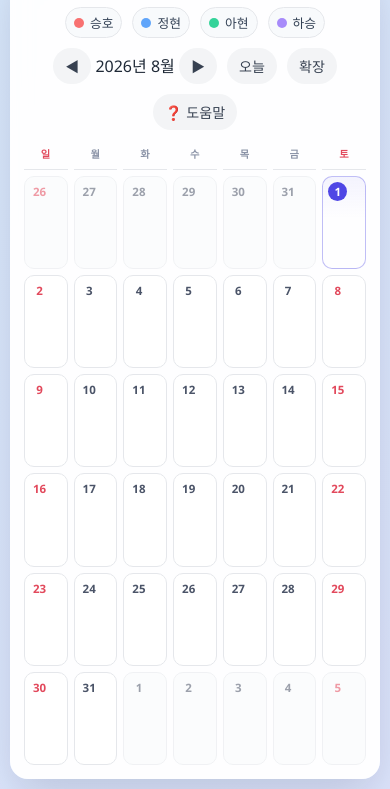
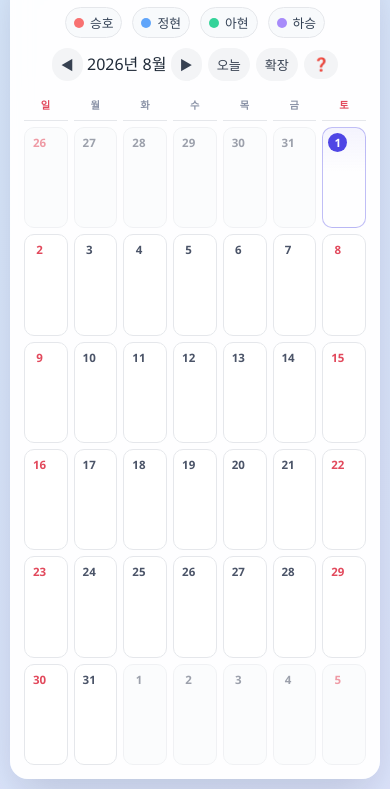
Before and after one commit to Jang1117/monthly-family, a website: page index.html in a window 390 px wide. Shown: the part 55-844 px from the top of the page. Drawn offline with Linux system fonts and the light colour scheme; no server answers.

Commit message:
Keep date nav through help button on one line on mobile (tighter spacing, icon-only help label)

```diff
--- a/index.html
+++ b/index.html
@@ -113,7 +113,9 @@
       header { flex-direction: column; align-items: stretch; gap: 10px; margin-bottom: 12px; }
       h1 { font-size: 1.4rem; text-align: center; }
       .legend { justify-content: center; }
-      .controls { justify-content: center; }
+      .controls { justify-content: center; flex-wrap: nowrap; gap: 6px; overflow-x: auto; }
+      .controls button { padding: 7px 9px; font-size: 0.82rem; }
+      .btn-label { display: none; }
       .calendar {
         overflow-x: hidden;
         overflow-y: auto;
@@ -161,7 +163,7 @@
         <button class="secondary-btn" onclick="goToday()">오늘</button>
         <button class="secondary-btn" id="expandToggleBtn" onclick="toggleExpand()">확장</button>
         <button class="primary-btn" id="addEventBtn" onclick="openModal(formatDateKey(currentDate))">+ 일정 추가</button>
-        <button class="secondary-btn" id="helpBtn" onclick="openHelpModal()">❓ 도움말</button>
+        <button class="secondary-btn" id="helpBtn" onclick="openHelpModal()">❓<span class="btn-label"> 도움말</span></button>
       </div>
     </header>
 
```
